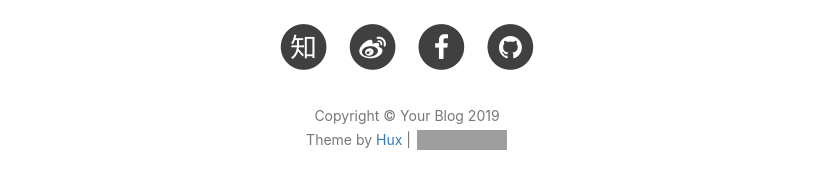
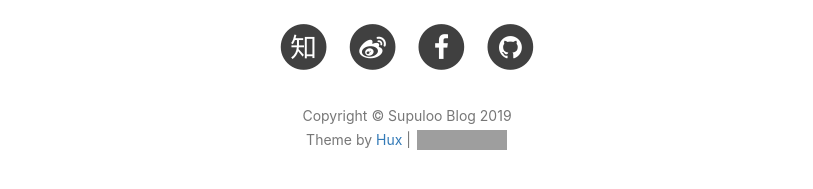
Before and after one commit to SupulooZhao/SupulooZhao1.0, a Jekyll site: the page built from tags.html, in a window 1280 px wide and 900 px high, scrolled down 1140 px. Shown: the part 656-845 px from the top of the window, without its empty margins (233-1046 px from the left). Built offline with Jekyll 4.4.1, drawn with Linux system fonts in a browser that asks for light colours; nearby versions of some CDN libraries; comment, search, counter and statistics services are not loaded; some of the changed lines change nothing that is shown; some of the changed text lies outside the part shown; grey boxes are pictures that could not be loaded.

Commit message:
Update _config.yml

```diff
--- a/_config.yml
+++ b/_config.yml
@@ -1,11 +1,11 @@
 # Site settings
-title: Your Blog
-SEOTitle: 你的博客 | Your Blog
+title: Supuloo Blog
+SEOTitle: 苏噗噜的博客 | Supuloo Blog
 header-img: img/home-bg.jpg
-email: huxpro@gmail.com
-description: ""
+email: zhaosukii@qq.com
+description: "临渊羡鱼，不如退而结网"
 keyword: ""
-url: "http://huangxuan.me"              # your host, for absolute URL
+url: "https://supuloozhao.github.io/"              # your host, for absolute URL
 baseurl: "/huxblog-boilerplate"         # for example, '/blog' if your blog hosted on 'host/blog'
 
 
```
